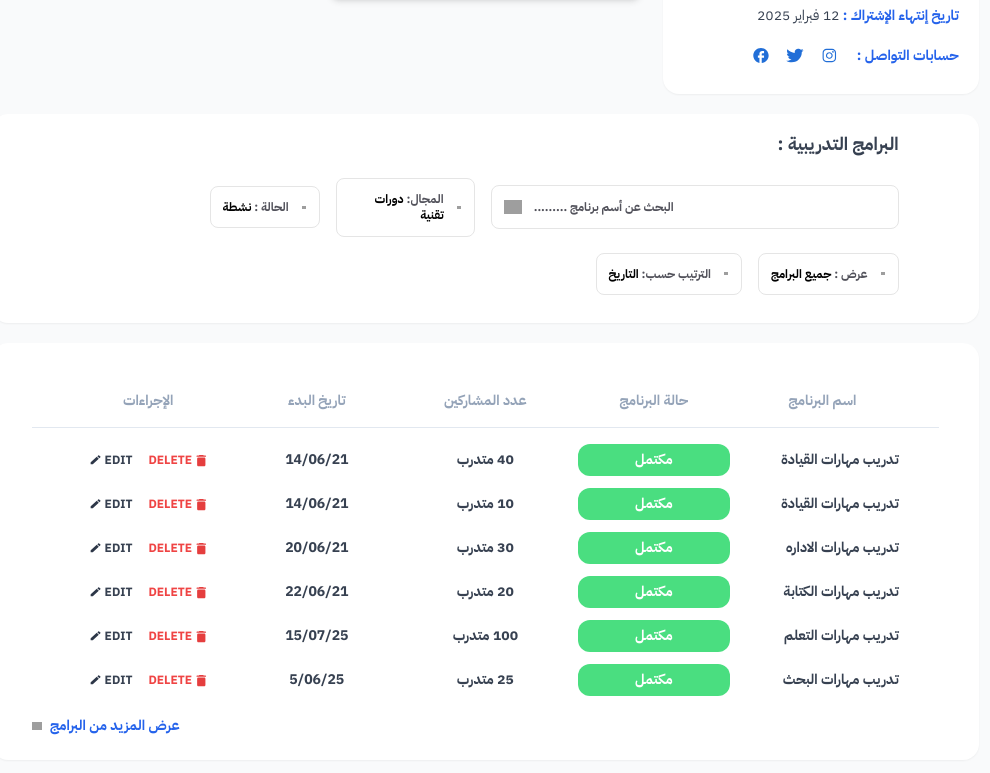
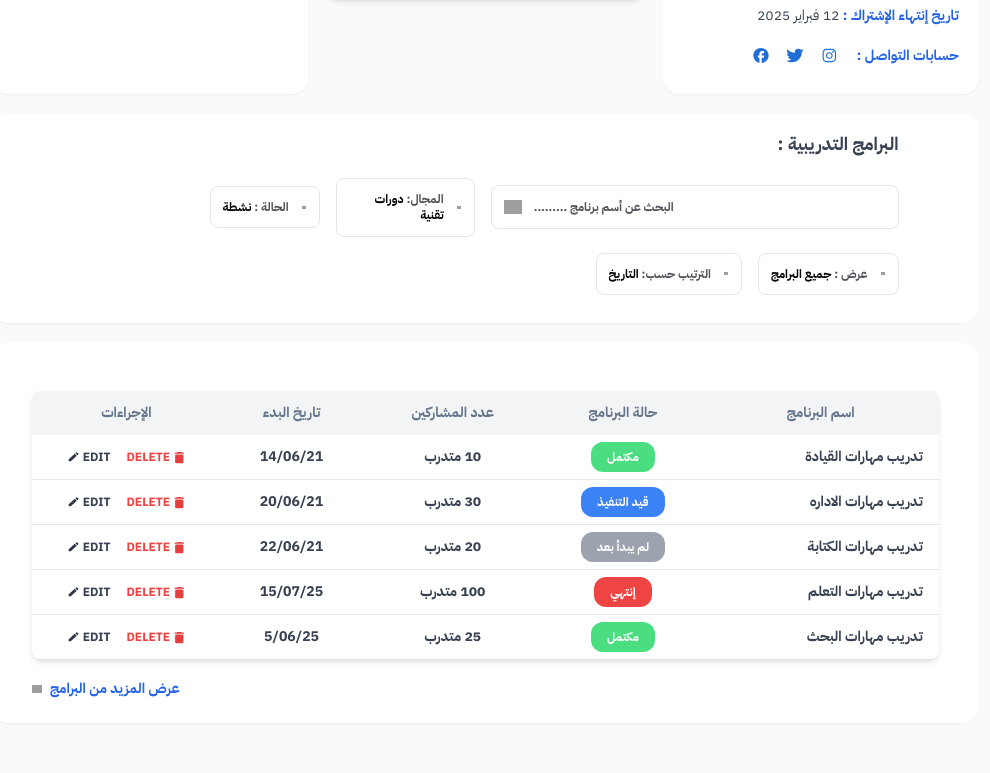
Before and after one commit to Ahmedbm98/Anasco, a Next.js app: page /dashboard in a window 1280 px wide. Shown: the part 905-1678 px from the top of the page, without its empty margins (48-1038 px from the left). Built offline with nearby package versions, Linux system fonts and the light colour scheme; sample sign-in values are in the browser's storage; grey boxes are pictures that could not be loaded.

Commit message:
Feat: display user date

```diff
--- a/src/app/_components/Header.tsx
+++ b/src/app/_components/Header.tsx
@@ -1,6 +1,34 @@
-import React from 'react'
+"use client"
+import React, { useEffect, useState } from 'react'
 
+interface User {
+  id: number,
+  username: string,
+  email: string,
+  password: string,
+  isLogin: boolean,
+  token: string
+}
 function Header() {
+  const [user, setUser] = useState<User>();
+
+  const getUserData = async () => {
+    try {
+      const res = await fetch("/Data/programs.json"); // ✅ fetch from /public
+      const data = await res.json();
+      const token = localStorage.getItem("token");
+      console.log(data);
+      // setPrograms(data.programs);
+      const foundUser = data.users.find(
+        (user: User) => user.token === token
+      );
+      setUser(foundUser)
+    } catch (error) {
+    }
+  }
+  useEffect(() => {
+    getUserData();
+  }, [])
   return (
     <header className="relative w-full">
       {/* Background Section */}
@@ -10,7 +38,7 @@ function Header() {
       </div>
 
       {/* User Card */}
-      <div className="absolute bottom-[-40px] left-1/2 transform -translate-x-1/2 w-[96%] max-w-6xl bg-white/90 shadow-md rounded-xl p-4 flex flex-col md:flex-row justify-between items-center gap-4 z-20">
+      <div className="absolute bottom-[-90px] md:bottom-[-40px] left-1/2 transform -translate-x-1/2 w-[96%] max-w-6xl bg-white/90 shadow-md rounded-xl p-4 flex flex-col md:flex-row justify-between items-center gap-4 z-20">
 
         <div className="flex items-center gap-3">
           <div className="relative">
@@ -27,8 +55,8 @@ function Header() {
             </button>
           </div>
           <div className="text-right">
-            <h2 className="text-md font-semibold">اسم المستخدم</h2>
-            <p className="text-sm text-gray-500">usermail@simmple.com</p>
+            <h2 className="text-md font-semibold">{user?.username}</h2>
+            <p className="text-sm text-gray-500">{user?.email}</p>
           </div>
         </div>
         <div className="flex gap-3">
--- a/src/app/_components/KPISection.tsx
+++ b/src/app/_components/KPISection.tsx
@@ -24,7 +24,7 @@ const dummyChart = {
 function KPISection() {
   return (
     <div className="bg-white p-6 rounded-xl shadow-md w-full max-w-4xl mx-auto">
-      <div className="flex justify-between items-center mb-6">
+      <div className="flex flex-col gap-2 xl:flex-row justify-between items-center mb-6">
         <h2 className="text-xl font-bold">مؤشرات أداء التدريب</h2>
         <select className="bg-white px-3 py-2 rounded-xl text-sm border border-gray-200 focus:outline-none">
           <option>الشهر الحالي</option>
@@ -32,43 +32,7 @@ function KPISection() {
         </select>
       </div>
 
-      <div className="grid grid-cols-1 sm:grid-cols-2 gap-4">
-        {/* <TrainingCard
-          title="عدد المتدربين الإجمالي"
-          value="112 "
-          small="متدرب"
-          description="+9%"
-          trend="down"
-          chartData={dummyChart}
-          gradient="from-[#151D48] to-[#434BC9]"
-          textColor="text-white"
-          />
-        <TrainingCard
-          title="الشهادات المصدرة"
-          value="68"
-          small="شهادة"
-          description="+12% من الشهر الماضي"
-          textColor="text-black"
-          />
-        <TrainingCard
-          title="البرامج التدريبية المكتملة"
-          value="43"
-          small="برنامج"
-          description="+12%"
-          trend="up"
-          chartData={dummyChart}
-          gradient="from-[#3077F1] to-[#6BB8FF]"
-          textColor="text-white"
-          />
-        <TrainingCard
-          title="نسبة التفاعل مع البرامج"
-          value="79%"
-          small=""
-          description="-6% من الشهر الماضي"
-          trend="down"
-          chartData={dummyChart}
-          textColor="text-black"
-        /> */}
+      <div className="grid grid-cols-1 xl:grid-cols-2 gap-4">
         <div className={`rounded-xl p-4 shadow-sm bg-gradient-to-b from-[#151D48] to-[#434BC9]`}>
           <div className="flex justify-between items-start">
             <div>
--- a/src/app/_components/Notifications.tsx
+++ b/src/app/_components/Notifications.tsx
@@ -2,8 +2,7 @@ import React from 'react'
 
 function Notifications() {
   return (
-    <div>
-      <div className="flex flex-col items-end px-8 pt-7 pb-24 mx-auto w-full bg-white rounded-2xl shadow-sm max-md:px-5 max-md:mt-5 max-md:max-w-full">
+    <div className="flex flex-col items-end px-8 pt-7 pb-24 mx-auto w-full bg-white rounded-2xl shadow-sm max-md:px-5 max-md:mt-5 max-md:max-w-full grow">
       <div className="flex flex-wrap gap-5 justify-between self-stretch max-md:max-w-full">
         <div className="text-lg font-bold leading-snug text-right text-gray-700">
           آخر المستجدات في منشأتك
@@ -68,7 +67,6 @@ function Notifications() {
       </div>
       <div className="shrink-0 w-0.5 border-2 border-solid bg-slate-200 border-slate-200 h-[30px] self-start ms-2" />
     </div>
-    </div>
   )
 }
 
--- a/src/app/_components/OrganizationInfo.tsx
+++ b/src/app/_components/OrganizationInfo.tsx
@@ -2,7 +2,6 @@ import React from 'react'
 
 function OrganizationInfo() {
   return (
-    <div>
       <div className="flex flex-col grow py-7 w-full bg-white rounded-2xl shadow-sm max-md:mt-5 max-md:max-w-full">
         <img
           alt=""
@@ -90,7 +89,6 @@ function OrganizationInfo() {
           </div>
         </div>
       </div>
-    </div>
   )
 }
 
--- a/src/app/_components/ProgramsTable.tsx
+++ b/src/app/_components/ProgramsTable.tsx
@@ -13,22 +13,10 @@ function ProgramsTable() {
   const [programs, setPrograms] = useState<Program[]>([])
   const getAllProgram = async () => {
     try {
-      const res = await fetch("/Data/programs.json"); // ✅ fetch from /public
+      const res = await fetch("/Data/programs.json");
       const data = await res.json();
-      console.log(data.programs);
       setPrograms(data.programs);
-      // const foundUser = data.users.find(
-      //   (user: any) => user.email === email && user.password === password
-      // );
-
-      // console.log(foundUser);
-
-      // if (foundUser) {
-      //   localStorage.setItem("token", foundUser.token);
-      //   myRoute.push("/dashboard");
-      // }
     } catch (error) {
-      // setError("Invalid Email or Password");
     }
   }
   useEffect(() => {
@@ -169,35 +157,37 @@ function ProgramsTable() {
           />
         </div>
       </div> */}
-      <div className="w-full px-10 pt-12 pb-6 mt-5 bg-white rounded-2xl shadow-sm text-sm font-bold text-gray-700 max-w-[1593px]">
-        {/* رأس الجدول */}
-        <div className="grid grid-cols-5 gap-4 px-10 text-slate-400 text-center max-md:grid-cols-2">
+      <div className="w-full md:px-10 pt-12 pb-6 mt-5 bg-white rounded-2xl shadow-sm text-sm font-bold text-gray-700 max-w-[1593px]">
+        {/* <div className="grid grid-cols-5 gap-4 px-10 text-slate-400 text-center max-md:grid-cols-2">
           <div>اسم البرنامج</div>
           <div>حالة البرنامج</div>
           <div>عدد المشاركين</div>
           <div>تاريخ البدء</div>
           <div>الإجراءات</div>
         </div>
+        <div className="border-t border-slate-200 my-4 w-full"></div>
+        {programs && programs?.map((program: Program, index: number) => {
+          const isLast = index === programs.length - 1;
+          return (
+            <div
+              key={program.id}
+              className={`grid grid-cols-5 gap-4 items-center text-center px-10 max-md:grid-cols-2 my-3
+        ${!isLast ? 'border-b border-gray-200 pb-4' : ''}`}
+            >
+              <div className="text-right">{program?.programName}</div>
+              <div className={`px-4 py-1.5 text-white rounded-xl ${program.status === "مكتمل" ? "bg-green-400" : program.status === "قيد التنفيذ" ? "bg-blue-500" : program.status === "لم يبدأ بعد" ? "bg-gray-400" : "bg-red-500"}`}>{program.status}</div>
+              <div>{program?.trainees}</div>
+              <div>{program?.date}</div>
 
-        {/* فاصل */}
-        <div className="border-t border-slate-200 my-4 w-full"></div>
 
-        {/* صف البيانات */}
-        <div className="grid grid-cols-5 gap-4 items-center text-center px-10 max-md:grid-cols-2">
-          <div className="text-right">تدريب مهارات القيادة</div>
-          <div className="px-4 py-1.5 bg-green-400 text-white rounded-xl">مكتمل</div>
-          <div>40 متدرب</div>
-          <div>14/06/21</div>
-
-          {/* الإجراءات */}
               <div className="flex gap-4 items-center justify-center text-xs">
-            <div className="flex items-center gap-1 text-red-500">
+                <div className="flex items-center gap-1 text-red-500 cursor-pointer">
                   <svg width="11" height="13" viewBox="0 0 11 13" fill="none" xmlns="http://www.w3.org/2000/svg">
                     <path d="M1.13677 10.875C1.13677 11.5625 1.75729 12.125 2.5157 12.125H8.0314C8.7898 12.125 9.41032 11.5625 9.41032 10.875V4.625C9.41032 3.9375 8.7898 3.375 8.0314 3.375H2.5157C1.75729 3.375 1.13677 3.9375 1.13677 4.625V10.875ZM9.41032 1.5H7.68666L7.19715 1.05625C7.07304 0.94375 6.89378 0.875 6.71452 0.875H3.83257C3.65331 0.875 3.47405 0.94375 3.34995 1.05625L2.86043 1.5H1.13677C0.757569 1.5 0.447311 1.78125 0.447311 2.125C0.447311 2.46875 0.757569 2.75 1.13677 2.75H9.41032C9.78952 2.75 10.0998 2.46875 10.0998 2.125C10.0998 1.78125 9.78952 1.5 9.41032 1.5Z" fill="#E53E3E" />
                   </svg>
                   <span>DELETE</span>
                 </div>
-            <div className="flex items-center gap-1">
+                <div className="flex items-center gap-1 cursor-pointer">
                   <span>EDIT</span>
                   <svg width="11" height="10" viewBox="0 0 11 10" fill="none" xmlns="http://www.w3.org/2000/svg">
                     <path d="M0.636841 7.47905V8.99905C0.636841 9.13905 0.758186 9.24905 0.912626 9.24905H2.5894C2.6611 9.24905 2.73281 9.22405 2.78245 9.17405L8.80559 3.71905L6.7372 1.84405L0.719576 7.29905C0.664419 7.34905 0.636841 7.40905 0.636841 7.47905ZM10.4051 2.26905C10.6203 2.07405 10.6203 1.75905 10.4051 1.56405L9.11447 0.394053C8.89936 0.199053 8.55187 0.199053 8.33675 0.394053L7.32738 1.30905L9.39577 3.18405L10.4051 2.26905V2.26905Z" fill="#2D3748" />
@@ -205,25 +195,50 @@ function ProgramsTable() {
 
                 </div>
               </div>
+
             </div>
-        {programs && programs?.map((program: Program, index: number) => {
-          const isLast = index === programs.length - 1;
-          return (
-            <div key={program.id} className="grid grid-cols-5 gap-4 items-center text-center px-10 max-md:grid-cols-2 my-3">
-              <div className="text-right">{program?.programName}</div>
-              <div className="px-4 py-1.5 bg-green-400 text-white rounded-xl">مكتمل</div>
-              <div>{program?.trainees}</div>
-              <div>{program?.date}</div>
-
-              {/* الإجراءات */}
+          )
+        })} */}
+        <div className="overflow-x-auto rounded-lg shadow-md">
+          <table className="min-w-full text-sm text-center">
+            <thead className="bg-gray-100 text-slate-500">
+              <tr>
+                <th className="px-4 py-3 whitespace-nowrap">اسم البرنامج</th>
+                <th className="px-4 py-3 whitespace-nowrap">حالة البرنامج</th>
+                <th className="px-4 py-3 whitespace-nowrap">عدد المشاركين</th>
+                <th className="px-4 py-3 whitespace-nowrap">تاريخ البدء</th>
+                <th className="px-4 py-3 whitespace-nowrap">الإجراءات</th>
+              </tr>
+            </thead>
+            <tbody className="divide-y divide-gray-200">
+              {programs.map((program, index) => (
+                <tr key={program.id} className="hover:bg-gray-50">
+                  <td className="px-4 py-3 text-right">{program.programName}</td>
+                  <td>
+                    <span
+                      className={`px-4 py-1.5 text-white rounded-xl text-xs ${program.status === "مكتمل"
+                          ? "bg-green-400"
+                          : program.status === "قيد التنفيذ"
+                            ? "bg-blue-500"
+                            : program.status === "لم يبدأ بعد"
+                              ? "bg-gray-400"
+                              : "bg-red-500"
+                        }`}
+                    >
+                      {program.status}
+                    </span>
+                  </td>
+                  <td>{program.trainees}</td>
+                  <td>{program.date}</td>
+                  <td>
                     <div className="flex gap-4 items-center justify-center text-xs">
-                <div className="flex items-center gap-1 text-red-500">
+                      <div className="flex items-center gap-1 text-red-500 cursor-pointer">
                         <svg width="11" height="13" viewBox="0 0 11 13" fill="none" xmlns="http://www.w3.org/2000/svg">
                           <path d="M1.13677 10.875C1.13677 11.5625 1.75729 12.125 2.5157 12.125H8.0314C8.7898 12.125 9.41032 11.5625 9.41032 10.875V4.625C9.41032 3.9375 8.7898 3.375 8.0314 3.375H2.5157C1.75729 3.375 1.13677 3.9375 1.13677 4.625V10.875ZM9.41032 1.5H7.68666L7.19715 1.05625C7.07304 0.94375 6.89378 0.875 6.71452 0.875H3.83257C3.65331 0.875 3.47405 0.94375 3.34995 1.05625L2.86043 1.5H1.13677C0.757569 1.5 0.447311 1.78125 0.447311 2.125C0.447311 2.46875 0.757569 2.75 1.13677 2.75H9.41032C9.78952 2.75 10.0998 2.46875 10.0998 2.125C10.0998 1.78125 9.78952 1.5 9.41032 1.5Z" fill="#E53E3E" />
                         </svg>
                         <span>DELETE</span>
                       </div>
-                <div className="flex items-center gap-1">
+                      <div className="flex items-center gap-1 cursor-pointer">
                         <span>EDIT</span>
                         <svg width="11" height="10" viewBox="0 0 11 10" fill="none" xmlns="http://www.w3.org/2000/svg">
                           <path d="M0.636841 7.47905V8.99905C0.636841 9.13905 0.758186 9.24905 0.912626 9.24905H2.5894C2.6611 9.24905 2.73281 9.22405 2.78245 9.17405L8.80559 3.71905L6.7372 1.84405L0.719576 7.29905C0.664419 7.34905 0.636841 7.40905 0.636841 7.47905ZM10.4051 2.26905C10.6203 2.07405 10.6203 1.75905 10.4051 1.56405L9.11447 0.394053C8.89936 0.199053 8.55187 0.199053 8.33675 0.394053L7.32738 1.30905L9.39577 3.18405L10.4051 2.26905V2.26905Z" fill="#2D3748" />
@@ -231,9 +246,12 @@ function ProgramsTable() {
 
                       </div>
                     </div>
+                  </td>
+                </tr>
+              ))}
+            </tbody>
+          </table>
         </div>
-          )
-        })}
 
 
         <div className="flex items-center justify-end mt-5 gap-2 text-blue-600 text-sm pr-10">
--- a/src/app/dashboard/page.tsx
+++ b/src/app/dashboard/page.tsx
@@ -1,3 +1,4 @@
+"use client"
 import KPISection from "@/app/_components/KPISection";
 import Header from "../_components/Header";
 import Notifications from "../_components/Notifications";
@@ -5,23 +6,55 @@ import OrganizationInfo from "../_components/OrganizationInfo";
 import ProgramsTable from "../_components/ProgramsTable";
 import ProtectedRoute from "../_components/ProtectedRoute";
 import SideBar from "../_components/SideBar";
+import { useState } from "react";
 
 function Dashboard() {
+    const [isDrawerOpen, setIsDrawerOpen] = useState(false);
+
+    const toggleDrawer = () => setIsDrawerOpen(!isDrawerOpen);
+
     return (
         <>
             <ProtectedRoute>
                 <div className="flex bg-gray-50">
-          <div className="w-2/12 pt-8 flex justify-center">
+                    <button
+                        onClick={toggleDrawer}
+                        className="lg:hidden p-2 fixed top-4 left-4 z-50 bg-white rounded-md shadow"
+                    >
+                        <svg className="w-6 h-6 text-gray-800" fill="none" stroke="currentColor" viewBox="0 0 24 24">
+                            <path strokeLinecap="round" strokeLinejoin="round" strokeWidth={2} d="M4 6h16M4 12h16M4 18h16" />
+                        </svg>
+                    </button>
+
+                    <div className="lg:w-2/12 pt-8 justify-center hidden lg:flex">
                         <SideBar />
                     </div>
-          <div className="flex overflow-hidden flex-col items-start px-10 pt-8 pb-20  max-md:px-5 w-10/12">
+                    {isDrawerOpen && (
+                        <div
+
+                            className={`fixed inset-0 z-40 lg:hidden transition-opacity duration-300 ${isDrawerOpen ? "bg-black/50 pointer-events-auto" : "bg-transparent pointer-events-none"
+                                }`}
+                            onClick={toggleDrawer} // Close on overlay click
+                        >
+                            <div
+                                className={`
+        bg-white w-64 h-full p-6 shadow-xl
+        transform transition-transform duration-300 ease-in-out
+        ${isDrawerOpen ? 'translate-x-0' : '-translate-x-full'}
+      `}
+                                onClick={(e) => e.stopPropagation()} // Prevent closing on inner click
+                            >
+                                <SideBar />
+                            </div>
+                        </div>
+                    )}
+                    <div className="flex overflow-hidden flex-col items-start px-10 pt-8 pb-20  max-md:px-5 w-full lg:w-10/12">
                         <div className="flex flex-wrap gap-4 self-stretch text-sm font-bold text-right text-zinc-600 max-md:max-w-full">
                             <Header />
                         </div>
                         <div className="mt-20 w-full max-md:max-w-full ">
                             <div className="grid grid-cols-1 md:grid-cols-2 lg:grid-cols-3 gap-5 items-stretch grid-flow-row auto-rows-max ">
-                {/* <div className="flex gap-5 max-md:flex-col"> */}
-                <div className="flex flex-col">
+                                <div className="flex flex-col ">
                                     <OrganizationInfo />
                                 </div>
                                 <div className="flex flex-col ">
```
Lines whose indentation alone changed are shown as unchanged.
